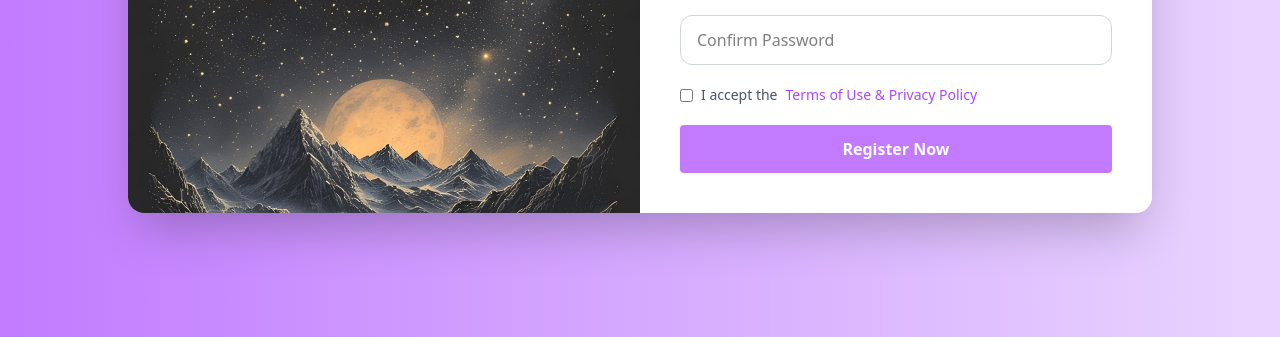
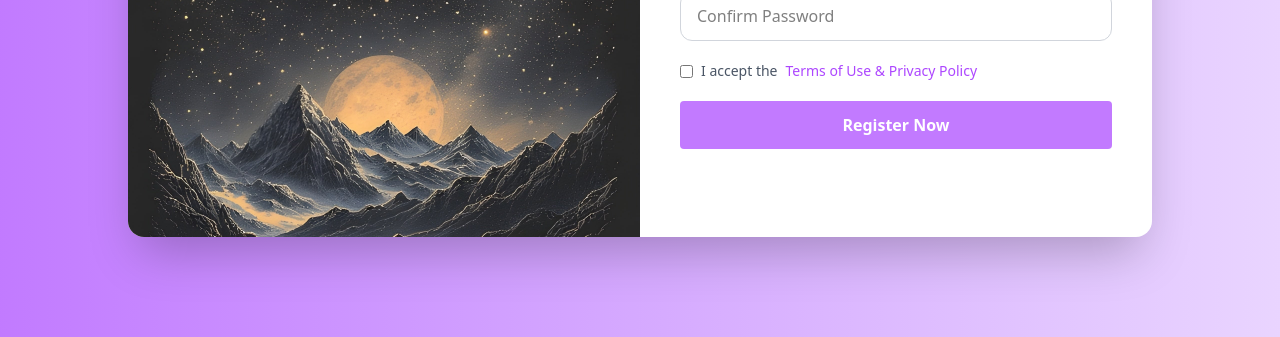
Before and after one commit to Safrinmohammed/login-page, a website: page index.html in a window 1280 px wide. Shown: the part 463-800 px from the top of the page. Drawn offline with Linux system fonts and the light colour scheme.

Commit message:
new p change

```diff
--- a/index.html
+++ b/index.html
@@ -12,7 +12,7 @@
     <div class="w-full max-w-5xl bg-white rounded-2xl shadow-2xl overflow-hidden grid md:grid-cols-2">
 
 
-        <div class=" bg-[url('/src/assets/img/mountain.jpg')] bg-cover  brightness-100 h-full ">
+        <div class=" bg-[url('/src/assets/img/mountain.jpg')] bg-cover  brightness-100 h-150 p-10">
 
             <div class=" flex  flex-col h-full items-center justify-center  px-8 text-white">
 
```
Also changed, not shown: src/output.css.
